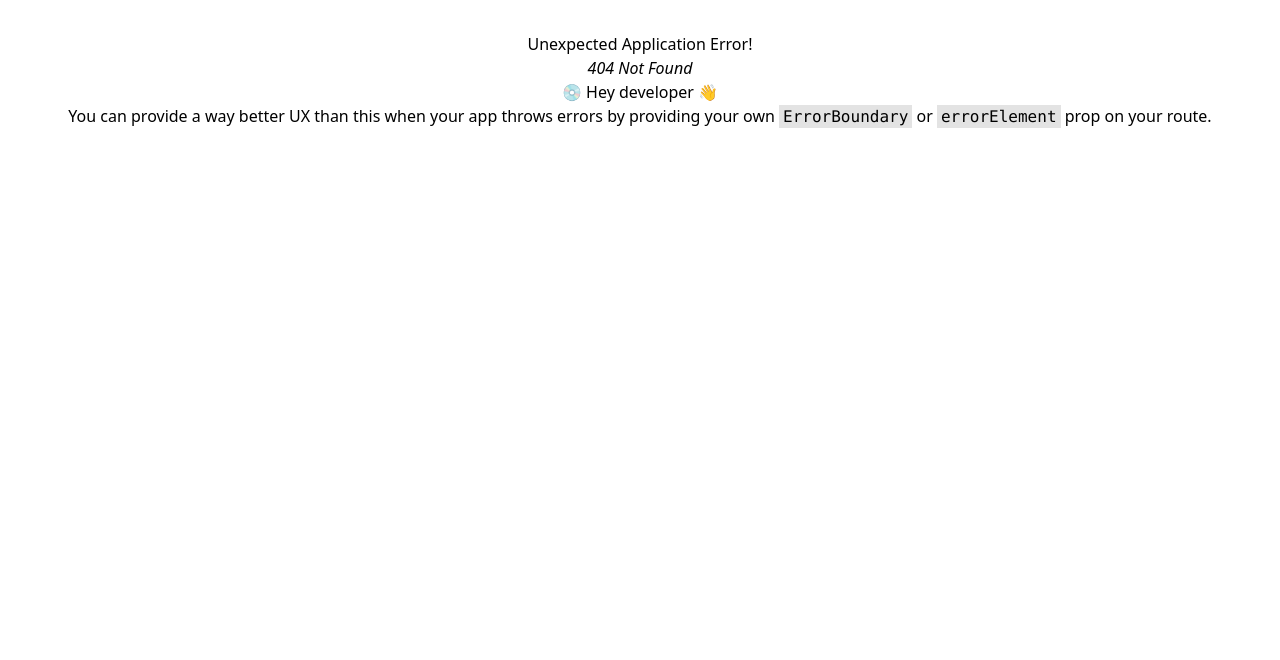
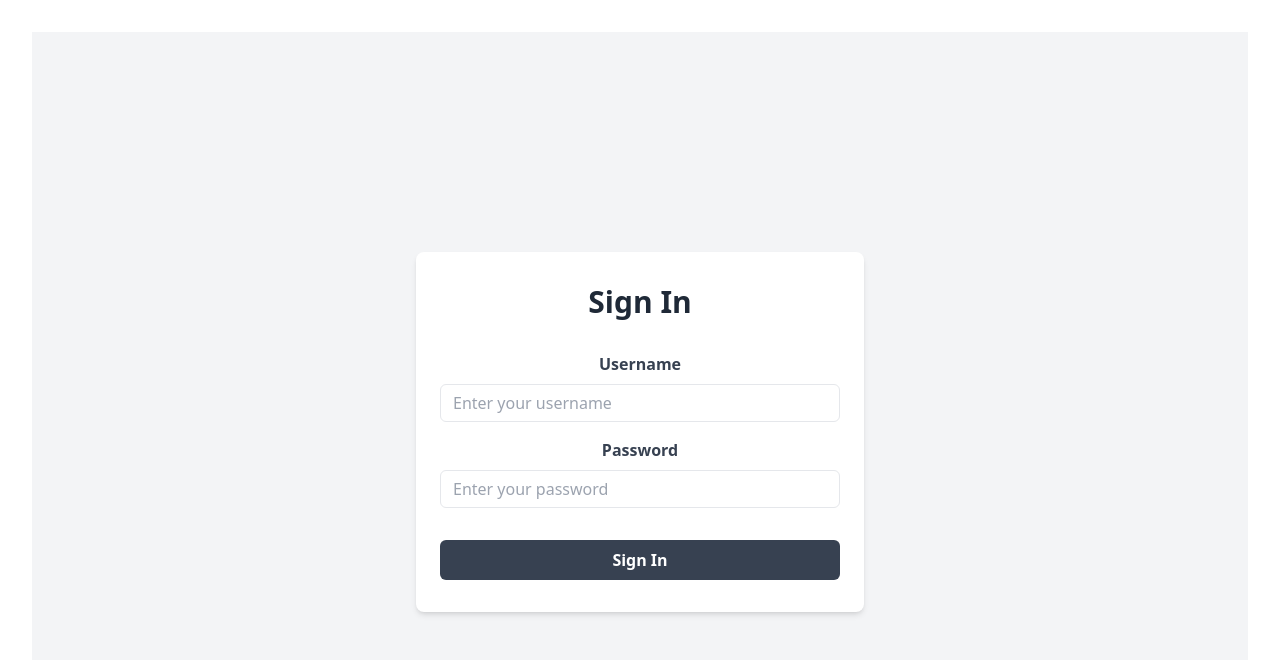
Before and after one commit to Yash1943/Smater-Task, a React (Vite) app: page /signin in a window 1280 px wide. Before the commit this address had no page. Shown: the top 660 px of the page. Built offline with nearby package versions, Linux system fonts and the light colour scheme.

Commit message:
Prograammatic Navigate Completed

```diff
--- a/src/App.tsx
+++ b/src/App.tsx
@@ -5,15 +5,29 @@ import HomePage from "./Pages/HomePage";
 import TaskListPage from "./Pages/TaskListPage";
 import Layout from "./Layout";
 import TaskDetails from "./Pages/TaskDetailsPage";
+import Signin from "./Pages/Signin";
+import ProtectedRoute from "./ProtectedRoute";
 
-import { createBrowserRouter, RouterProvider } from "react-router-dom";
+import { createBrowserRouter, Navigate, RouterProvider } from "react-router-dom";
 
 const router = createBrowserRouter([
   {
-    element: <Layout />,
+    path: "/",
+    element: <Navigate to="/signin" replace />,
+  },
+  {
+    path: "/signin",
+    element: <Signin />,
+  },
+  {
+    element: (
+      <ProtectedRoute>
+        <Layout />
+      </ProtectedRoute>
+    ),
     children: [
       {
-        path: "/",
+        path: "home",
         element: <HomePage />,
       },
       {
--- a/src/Components/Header.tsx
+++ b/src/Components/Header.tsx
@@ -14,6 +14,11 @@ const Header = () => {
           <div className="flex items-center w-1/3 justify-center">
             <h2 className="text-white text-lg font-bold">Smarter Tasks</h2>
           </div>
+          <div className="flex items-center w-1/3 justify-end">
+            <a href="/signin" className="ml-6 text-gray-300 hover:text-white">
+              Signout
+            </a>
+          </div>
         </div>
       </div>
     </nav>
--- /dev/null
+++ b/src/Pages/Signin.tsx
@@ -0,0 +1,66 @@
+import { useState } from "react";
+import { useNavigate } from "react-router-dom";
+
+function Signin() {
+  const [username, setUsername] = useState("");
+  const [password, setPassword] = useState("");
+  const navigate = useNavigate();
+  localStorage.setItem("authenticated", "false");
+
+  function handleSignin(e: React.FormEvent<HTMLFormElement>) {
+    e.preventDefault();
+    if (username === "admin" && password === "admin") {
+      localStorage.setItem("authenticated", "true");
+      navigate("/home");
+    } else {
+      alert("Invalid username or password");
+    }
+  }
+
+  return (
+    <div className="min-h-screen flex items-center justify-center bg-gray-100">
+      <div className="max-w-md w-full px-6 py-8 bg-white rounded-lg shadow-md">
+        <h2 className="text-3xl font-bold text-center text-gray-800 mb-8">Sign In</h2>
+        <form onSubmit={handleSignin}>
+          <div>
+            <label htmlFor="username" className="block text-gray-700 font-semibold mb-2">
+              Username
+            </label>
+            <input
+              type="text"
+              id="username"
+              name="username"
+              value={username}
+              onChange={(e) => setUsername(e.target.value)}
+              placeholder="Enter your username"
+              className="w-full border rounded-md py-2 px-3 text-gray-700 leading-tight focus:outline-none focus:border-blue-500 focus:shadow-outline-blue"
+            />
+          </div>
+          <div className="mt-4">
+            <label htmlFor="password" className="block text-gray-700 font-semibold mb-2">
+              Password
+            </label>
+            <input
+              type="password"
+              id="password"
+              name="password"
+              value={password}
+              onChange={(e) => setPassword(e.target.value)}
+              placeholder="Enter your password"
+              className="w-full border rounded-md py-2 px-3 text-gray-700 leading-tight focus:outline-none focus:border-blue-500 focus:shadow-outline-blue"
+            />
+          </div>
+          <div className="mt-8">
+            <button
+              type="submit"
+              className="w-full bg-gray-700 hover:bg-gray-800 text-white font-semibold py-2 px-4 rounded-md focus:outline-none focus:shadow-outline-gray">
+              Sign In
+            </button>
+          </div>
+        </form>
+      </div>
+    </div>
+  );
+}
+
+export default Signin;
--- a/src/Pages/TaskDetailsPage.tsx
+++ b/src/Pages/TaskDetailsPage.tsx
@@ -17,7 +17,7 @@ const TaskDetailsPage: React.FC = () => {
     tasks: [],
   });
 
-  const task = taskAppState.tasks.find((task) => task.id === id);
+  const task = taskAppState.tasks.find((task) => task.id.tostring() === id);
 
   return (
     <div className="bg-white shadow-md rounded-md p-4 m-8">
--- /dev/null
+++ b/src/ProtectedRoute.tsx
@@ -0,0 +1,10 @@
+import { Navigate } from "react-router-dom";
+
+export default function ProtectedRoute({ children }: { children: JSX.Element }) {
+  const authenticated = localStorage.getItem("authenticated");
+  if (authenticated === "true") {
+    return <>{children}</>;
+  } else {
+    return <Navigate to="/signin" />;
+  }
+}
--- a/src/Task.tsx
+++ b/src/Task.tsx
@@ -2,6 +2,7 @@ import "./TaskCard.css";
 import { TaskItem } from "./type";
 
 interface TaskProps {
+  id: string;
   title: string;
   dueDate: string;
   description: string;
@@ -23,6 +24,10 @@ interface TaskProps {
 // export default Task;
 
 const Task = (props: TaskItem) => {
+  function removeTask(id: string): void {
+    throw new Error("Function not implemented.");
+  }
+
   // const { item, removeTask } = props;
   return (
     <div className="TaskItem shadow-md border border-slate-100 bg-gray-200 ">
--- a/src/type.ts
+++ b/src/type.ts
@@ -1,4 +1,5 @@
 export interface TaskItem {
+  id: string;
   title: string;
   dueDate: string;
   description: string;
```
